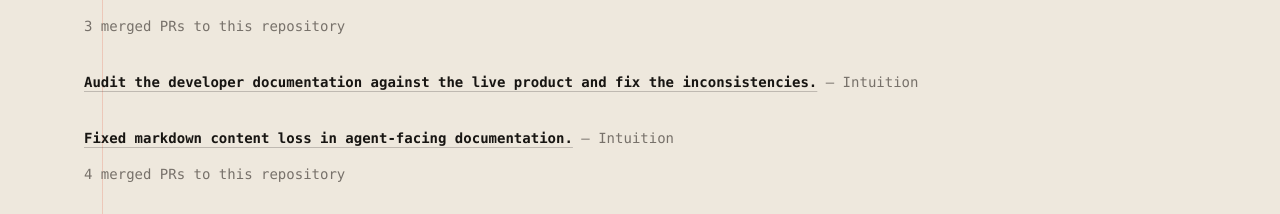
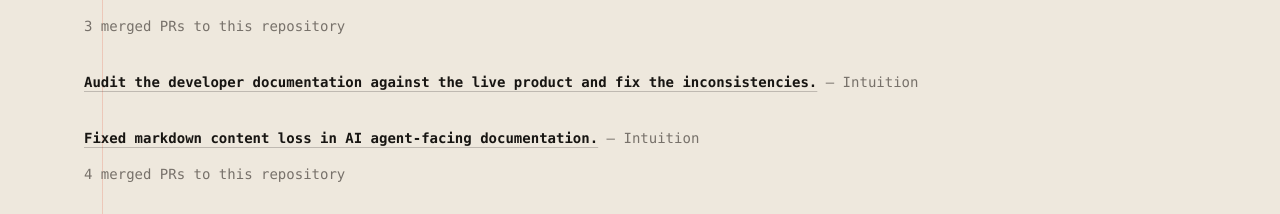
Before and after one commit to manueldezman/Portfolio-2, a Next.js app: page /portfolio in a window 1280 px wide. Shown: the part 1180-1394 px from the top of the page. Built offline with nearby package versions, Linux system fonts and the light colour scheme.

Commit message:
fix(portfolio): clarify AI agent-facing docs title

```diff
--- a/content/portfolio.ts
+++ b/content/portfolio.ts
@@ -325,7 +325,7 @@ export const openSourceRepositories: OpenSourceRepository[] = [
         ],
       },
       {
-        title: "Fixed markdown content loss in agent-facing documentation.",
+        title: "Fixed markdown content loss in AI agent-facing documentation.",
         problem:
           "The LLM documentation generator removed multi-line MDX component blocks before preserving their useful child content. Package-manager tabs and network-specific tabs disappeared from `llms-full.txt` and `llms-medium.txt`, so generated Markdown omitted installation commands and configuration examples that readers and AI agents need to complete setup tasks.",
         contribution:
```
